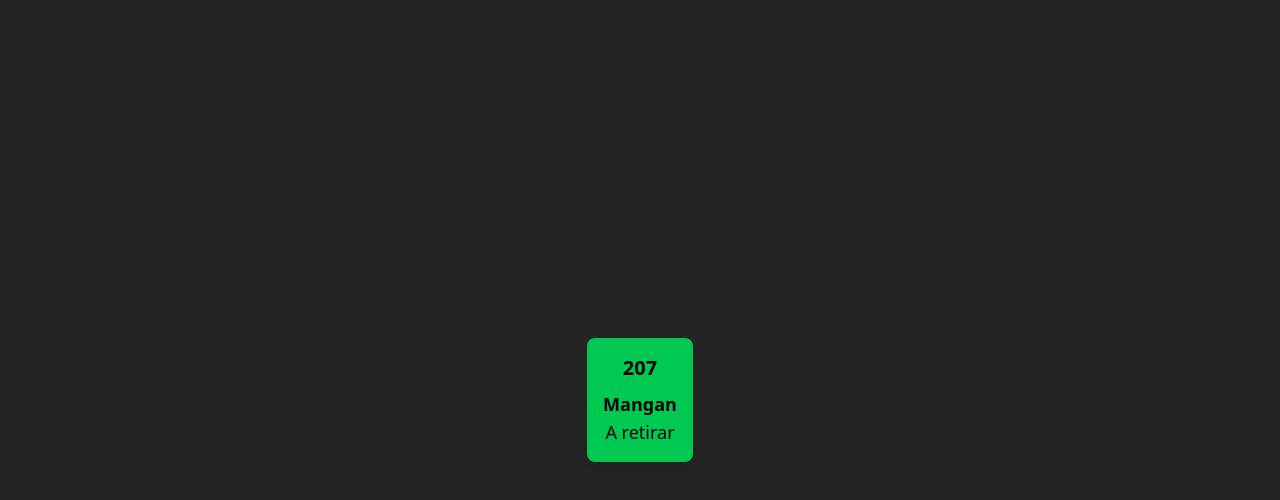
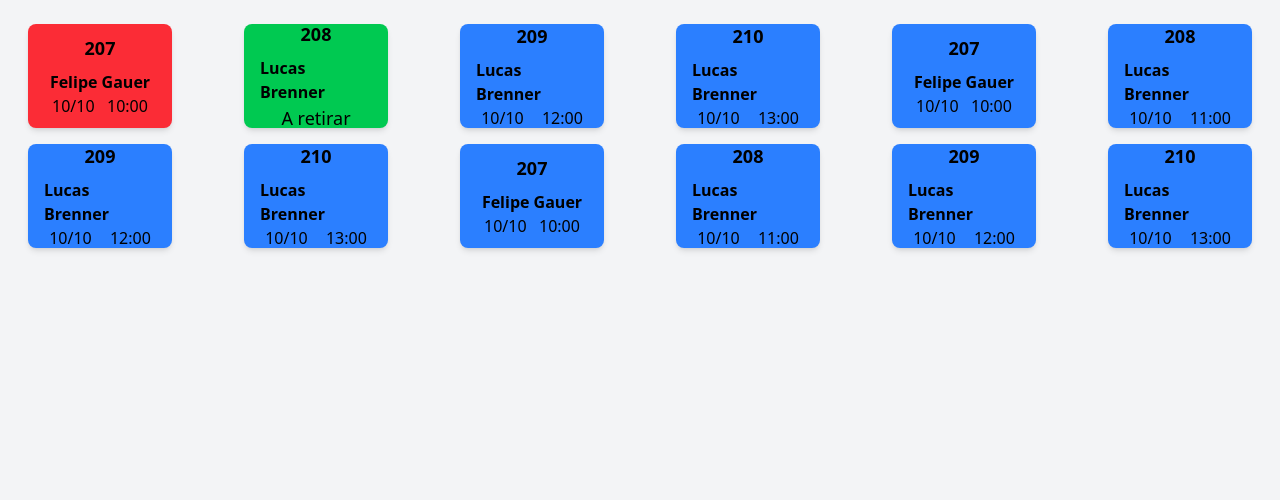
Before and after one commit to felipegauer/Pratica-Software-2025-1, a React (Vite) app in the folder front/: page / in a window 1280 px wide. Shown: the top 500 px of the page. Built offline with nearby package versions, Linux system fonts and the light colour scheme.

Commit message:
fix resource component

```diff
--- a/front/src/App.tsx
+++ b/front/src/App.tsx
@@ -1,16 +1,95 @@
-import Resource from './components/Resources/Resource'
+import Resource from "./components/Resources/Resource";
 
 function App() {
+  return (
+    <div className="h-dvh w-dvw overflow-hidden dark:bg-gray-900 bg-gray-100">
+      <div className="mt-6 grid grid-cols-6 gap-4 justify-center place-items-center">
+        <Resource
+          resourceName="207"
+          professor="Felipe Gauer"
+          date="10/10"
+          time="10:00"
+          colorBg="bg-red-500"
+        />
+        <Resource
+          resourceName="208"
+          professor="Lucas Brenner"
+          colorBg="bg-green-500"
+        />
+        <Resource
+          resourceName="209"
+          professor="Lucas Brenner"
+          date="10/10"
+          time="12:00"
+          colorBg="bg-blue-500"
+        />
+        <Resource
+          resourceName="210"
+          professor="Lucas Brenner"
+          date="10/10"
+          time="13:00"
+          colorBg="bg-blue-500"
+        />
 
-  return (
-    <div className='h-screen flex items-center justify-center'>
-      <Resource
-        resourceName="207"
-        professor="Mangan"
-        colorBg='bg-green-500'
-      />
+        <Resource
+          resourceName="207"
+          professor="Felipe Gauer"
+          date="10/10"
+          time="10:00"
+          colorBg="bg-blue-500"
+        />
+        <Resource
+          resourceName="208"
+          professor="Lucas Brenner"
+          date="10/10"
+          time="11:00"
+          colorBg="bg-blue-500"
+        />
+        <Resource
+          resourceName="209"
+          professor="Lucas Brenner"
+          date="10/10"
+          time="12:00"
+          colorBg="bg-blue-500"
+        />
+        <Resource
+          resourceName="210"
+          professor="Lucas Brenner"
+          date="10/10"
+          time="13:00"
+          colorBg="bg-blue-500"
+        />
+        <Resource
+          resourceName="207"
+          professor="Felipe Gauer"
+          date="10/10"
+          time="10:00"
+          colorBg="bg-blue-500"
+        />
+        <Resource
+          resourceName="208"
+          professor="Lucas Brenner"
+          date="10/10"
+          time="11:00"
+          colorBg="bg-blue-500"
+        />
+        <Resource
+          resourceName="209"
+          professor="Lucas Brenner"
+          date="10/10"
+          time="12:00"
+          colorBg="bg-blue-500"
+        />
+        <Resource
+          resourceName="210"
+          professor="Lucas Brenner"
+          date="10/10"
+          time="13:00"
+          colorBg="bg-blue-500"
+        />
+      </div>
     </div>
-  )
+  );
 }
 
-export default App
+export default App;
--- a/front/src/components/Resources/Resource.tsx
+++ b/front/src/components/Resources/Resource.tsx
@@ -8,18 +8,18 @@ interface ResourceProps {
 
 function Resource(resource: ResourceProps) {
   return (
-    <div className={`flex flex-col items-center justify-center rounded-lg shadow-md text-black ${resource.colorBg? resource.colorBg : 'bg-gray-100 '}`}>
+    <div className={`hover:scale-105 cursor-pointer  h-26 w-36 transition-all delay-150 ease-in-out flex flex-col items-center justify-center rounded-lg shadow-md text-black ${resource.colorBg? resource.colorBg : 'bg-gray-100 '}`}>
       <div className="p-4">
-        <h1 className="text-center font-bold text-xl mb-2">
+        <h1 className="text-center font-bold text-lg mb-2">
           {resource.resourceName}
         </h1>
         <div className="flex flex-col items-center">
-          <div className="text-lg font-semibold">{resource.professor}</div>
+          <div className="text-base font-semibold">{resource.professor}</div>
           <div className="flex flex-rol justify-around w-full gap-2">
             {resource.date && resource.time ? (
               <>
-                <div className="text-lg">{resource.date}</div>
-                <div className="text-lg">{resource.time}</div>
+                <div className="text-base">{resource.date}</div>
+                <div className="text-base">{resource.time}</div>
               </>
             ) : (
               <div className="text-lg">A retirar</div>
--- a/front/src/index.css
+++ b/front/src/index.css
@@ -7,10 +7,10 @@
 
   color-scheme: light dark;
   color: rgba(255, 255, 255, 0.87);
-  background-color: #242424;
+  /* background-color: #fafafa;
 
   font-synthesis: none;
   text-rendering: optimizeLegibility;
   -webkit-font-smoothing: antialiased;
-  -moz-osx-font-smoothing: grayscale;
+  -moz-osx-font-smoothing: grayscale; */
 }
```
